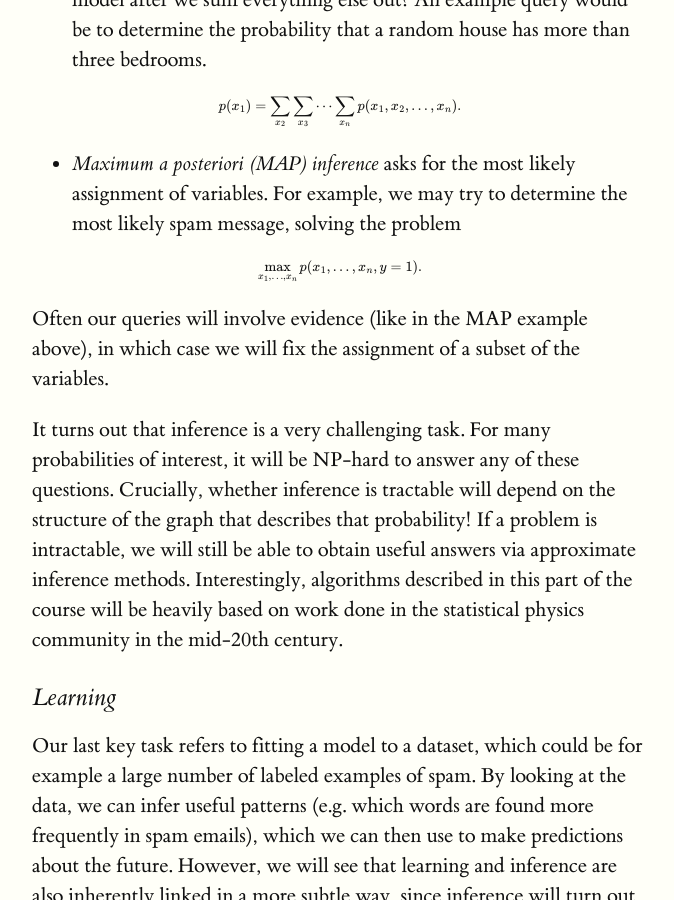
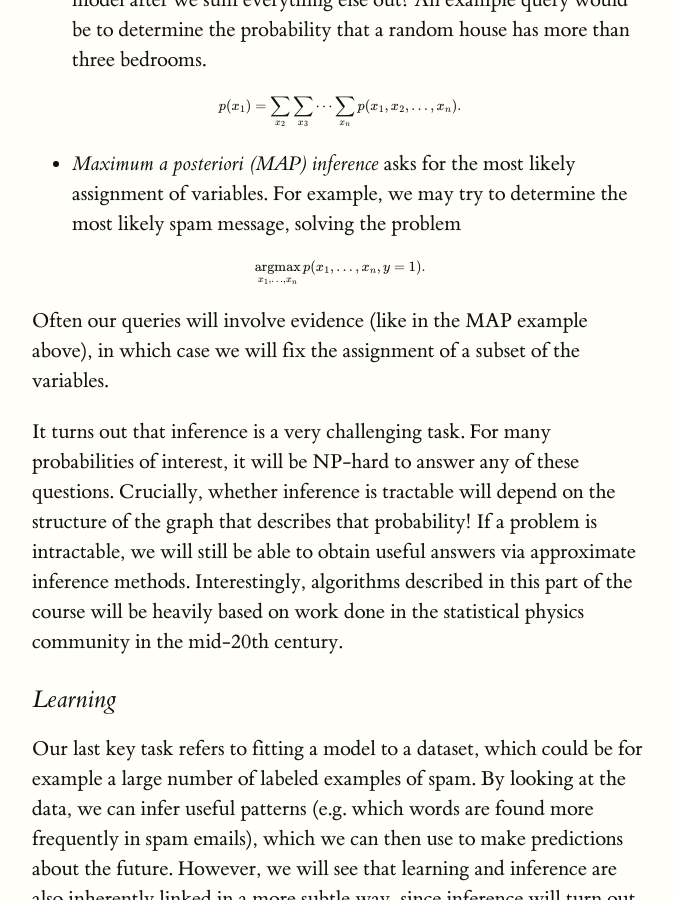
Before and after one commit to ermongroup/cs228-notes, a Jekyll site: the page built from preliminaries/introduction/index.md, in a window 1280 px wide and 900 px high, scrolled down 5368 px. Shown: the whole window, without its empty margins (128-802 px from the left). Built offline with Jekyll 4.4.1, drawn with Linux system fonts in a browser that asks for light colours; formulas are drawn with MathJax 3.

Commit message:
Modified inference eqtn in introduction

```diff
--- a/preliminaries/introduction/index.md
+++ b/preliminaries/introduction/index.md
@@ -81,7 +81,7 @@ $$ p(x_1) = \sum_{x_2} \sum_{x_3} \cdots \sum_{x_n} p(x_1, x_2, \dotsc, x_n). $$
 
 - *Maximum a posteriori (MAP) inference* asks for the most likely assignment of variables. For example, we may try to determine the most likely spam message, solving the problem
 
-$$ \max_{x_1, \dots, x_n} p(x_1,\dotsc,x_n, y=1). $$
+$$\underset{x_1, \dots, x_n}{\operatorname{argmax}}p(x_1,\dotsc,x_n, y=1).$$
 
 Often our queries will involve evidence (like in the MAP example above), in which case we will fix the assignment of a subset of the variables.
 
```
